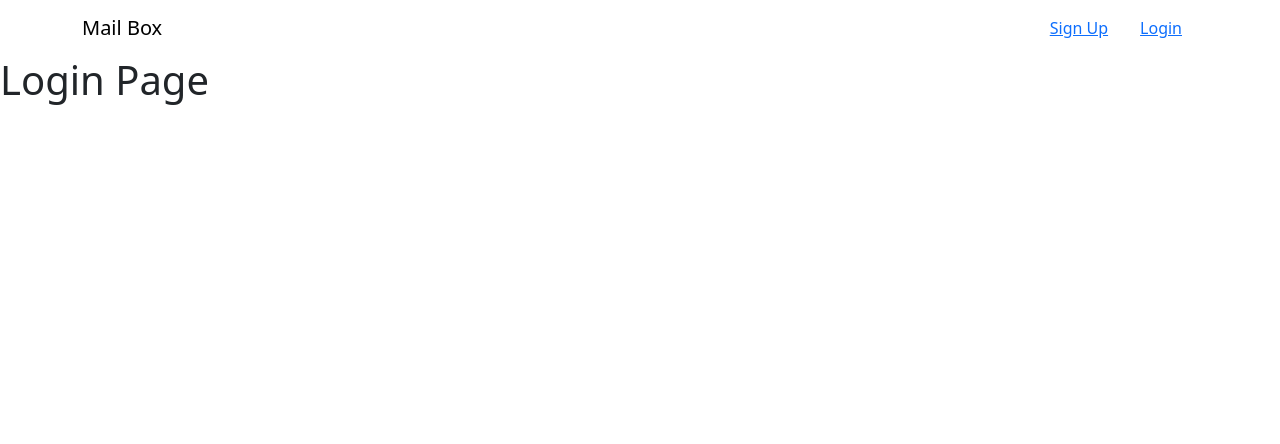
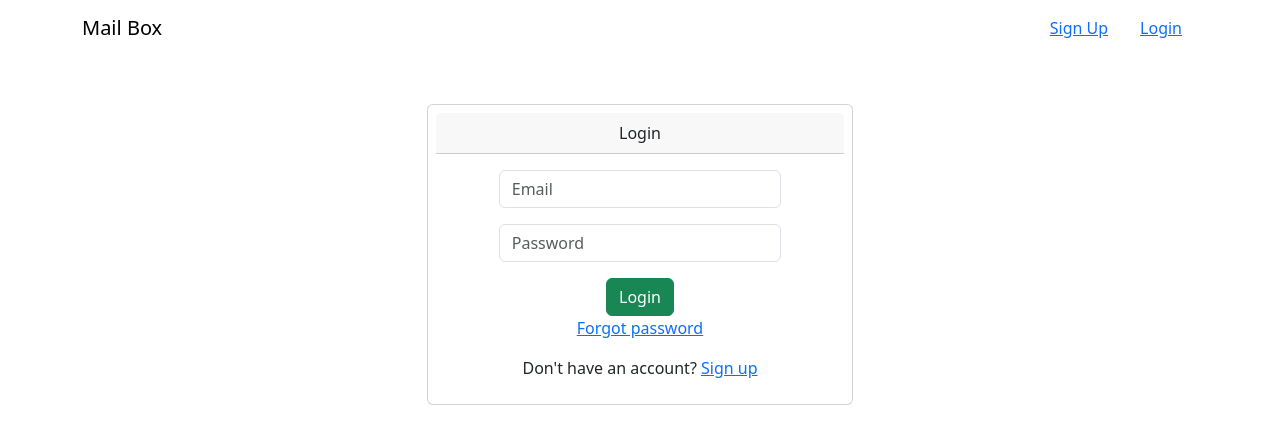
Before and after one commit to kesavaprasad08/mail-box-client, a React (Create React App) app: page /login in a window 1280 px wide. Shown: the top 444 px of the page. Built offline with nearby package versions, Linux system fonts and the light colour scheme.

Commit message:
login functionality added

```diff
--- a/package.json
+++ b/package.json
@@ -3,6 +3,7 @@
   "version": "0.1.0",
   "private": true,
   "dependencies": {
+    "@reduxjs/toolkit": "^1.9.5",
     "@testing-library/jest-dom": "^5.16.5",
     "@testing-library/react": "^13.4.0",
     "@testing-library/user-event": "^13.5.0",
@@ -10,7 +11,8 @@
     "react": "^18.2.0",
     "react-bootstrap": "^2.8.0",
     "react-dom": "^18.2.0",
-    "react-router-dom": "^6.14.0",
+    "react-redux": "^8.1.1",
+    "react-router-dom": "^5.3.4",
     "react-scripts": "5.0.1",
     "web-vitals": "^2.1.4"
   },
--- a/src/App.js
+++ b/src/App.js
@@ -1,21 +1,37 @@
+import { Route, Switch } from "react-router-dom";
 
-import { Route, Routes } from "react-router-dom";
 import "./App.css";
 import Header from "./layout/Header";
 import Login from "./pages/Login";
 import Signup from "./pages/SignUp";
 import HomePage from "./pages/HomePage";
+import { useSelector } from "react-redux";
+import MailBoxPage from "./pages/MailBoxPage";
+
 function App() {
+  const isLoggedIn = useSelector((state) => state.auth.isLoggedIn);
   return (
     <div>
-      <Header/>
-      <Routes>
-        <Route path="/login" element={<Login/>}></Route>
-        <Route path="/signup" element={<Signup/>}></Route>
-        <Route path='/' element={<HomePage/>}></Route>
+      <Header />
+      <Switch>
+        {!isLoggedIn && (
+          <Route path="/login">
+            <Login />
+          </Route>
+        )}
 
-      </Routes>
-
+        <Route path="/signup" exact>
+          <Signup />
+        </Route>
+        <Route path="/" exact>
+          <HomePage />
+        </Route>
+        {isLoggedIn && (
+          <Route path="/mailbox" exact>
+            <MailBoxPage />
+          </Route>
+        )}
+      </Switch>
     </div>
   );
 }
--- a/src/index.js
+++ b/src/index.js
@@ -7,13 +7,18 @@ import reportWebVitals from './reportWebVitals';
 import '../node_modules/bootstrap/dist/css/bootstrap.css';
 import { BrowserRouter } from 'react-router-dom';
 
+import { Provider } from "react-redux";
+
 import "bootstrap/dist/css/bootstrap.min.css";
+import store from './redux';
 
 const root = ReactDOM.createRoot(document.getElementById('root'));
 root.render(
   <React.StrictMode>
     <BrowserRouter>
+    <Provider store={store}>
     <App />
+    </Provider>
     </BrowserRouter>
   </React.StrictMode>
 );
--- a/src/layout/Header.js
+++ b/src/layout/Header.js
@@ -1,15 +1,24 @@
 import React from "react";
-import { Container, Nav, Navbar } from "react-bootstrap";
+import { Button, Container, Nav, Navbar } from "react-bootstrap";
 import { NavLink } from "react-router-dom";
+import { useDispatch } from "react-redux";
+import { authActions } from "../redux/auth";
+import { useSelector } from "react-redux/es/hooks/useSelector";
 
 const Header = () => {
+  const dispatch = useDispatch();
+  const isLoggedIn = useSelector(state => state.auth.isLoggedIn)
+  const logoutHandler = () => {
+dispatch(authActions.logout());
+  }
   return (
     <Navbar>
       <Container>
         <Navbar.Brand>Mail Box</Navbar.Brand>
         <Nav>
-          <NavLink className={" mx-3 "}  to={"./signup"}>Sign Up</NavLink>
-          <NavLink className={" mx-3 "}  to={"./login"}>Login</NavLink>
+        {!isLoggedIn && <NavLink className={" mx-3 "}  to={"./signup"}>Sign Up</NavLink>}
+          {!isLoggedIn && <NavLink className={" mx-3 "}  to={"./login"}>Login</NavLink>}
+          {isLoggedIn && <Button onClick={logoutHandler}>Logout</Button>}
         </Nav>
       </Container>
     </Navbar>
--- a/src/pages/HomePage.js
+++ b/src/pages/HomePage.js
@@ -1,6 +1,9 @@
 import React from "react";
+import { Link } from "react-router-dom/cjs/react-router-dom.min";
 
 const HomePage = () => {
-    return<h1>Home Page</h1>
+    return<h1>Home Page
+        <Link to='/mailbox'>hi</Link>
+    </h1>
 };
 export default HomePage;
--- a/src/pages/Login.js
+++ b/src/pages/Login.js
@@ -1,6 +1,89 @@
-import React from "react";
+import React, { useRef } from "react";
+import { Card, InputGroup, Form, Button } from "react-bootstrap";
+import { Link } from "react-router-dom";
+
+import { useHistory } from "react-router-dom/cjs/react-router-dom";
+
+import { useDispatch } from "react-redux";
+import { authActions } from "../redux/auth";
 
 const Login = () => {
-    return<h1>Login Page</h1>
+    const dispatch = useDispatch();
+  const emailInputRef = useRef();
+  const passwordInputRef= useRef();
+  const history = useHistory();
+  const signUpHandler = async (e) => {
+    e.preventDefault();
+    const url ='https://identitytoolkit.googleapis.com/v1/accounts:signInWithPassword?key=AIzaSyCEYNz1oMqQOyT79dWNaZfxSygfzf1sdmk';
+    fetch(url,{
+        method: "POST",
+    body: JSON.stringify({
+      email: emailInputRef.current.value,
+      password: passwordInputRef.current.value,
+      returnSecureToken: true,
+    }),
+    headers: {
+      "Content-Type": "application/json",
+    },
+  }).then((res)=>{
+    if(res.ok){
+
+    history.replace('/mailbox');
+        return res.json();
+    }
+    else{
+        return res.json().then(data => {
+            let errorMessage = "Authentication Failed!";
+
+            alert(errorMessage);
+            throw new Error(errorMessage);
+
+        })
+    }
+  })
+  .then((data)=> {
+    dispatch(authActions.login(data.idToken));
+  }).catch(err => {
+    alert(err.message);
+  })
+  };
+
+  return (
+    <Card className=" p-2 mx-auto text-center col-md-6 col-lg-4 mt-5">
+      <Card.Header>Login</Card.Header>
+      <Card.Body>
+        <Form>
+          <InputGroup className="mb-3 w-75 mx-auto">
+            <Form.Control
+              placeholder="Email"
+              required
+              ref={emailInputRef}
+              type="email"
+            />
+          </InputGroup>
+          <InputGroup variant={"password"} className="mb-3 w-75 mx-auto">
+            <Form.Control
+              placeholder="Password"
+              type="password"
+              required
+              ref={passwordInputRef}
+            />
+          </InputGroup>
+
+          {/* <Card.Title>Confirm Password</Card.Title> */}
+
+          <Button variant="success" onClick={signUpHandler} type={"submit"}>
+            Login
+          </Button>
+
+        </Form>
+        <Link to='/'>Forgot password</Link>
+      </Card.Body>
+      <p>
+        Don't have an account? <Link to={"/signup"}> Sign up</Link>
+      </p>
+    </Card>
+  );
 };
+
 export default Login;
--- /dev/null
+++ b/src/pages/MailBoxPage.js
@@ -0,0 +1,6 @@
+import React from "react";
+
+const MailBoxPage = () => {
+    return<h1>Welcome to Mail box !!!</h1>
+};
+export default MailBoxPage;
--- /dev/null
+++ b/src/redux/auth.js
@@ -0,0 +1,31 @@
+import { createSlice } from "@reduxjs/toolkit";
+
+const initialToken = localStorage.getItem('token');
+
+const initialAuthState = {
+    token:initialToken,
+    isLoggedIn:!!initialToken,
+};
+
+const authSlice =createSlice({
+    name:'auth',
+    initialState:initialAuthState,
+    reducers:{
+        login(state, action) {
+            state.token = action.token;
+            state.isLoggedIn = true;
+            localStorage.setItem("token", action.payload);
+            console.log("the user is successfully logged in");
+          },
+          logout(state) {
+            state.token = null;
+            state.isLoggedIn = false;
+            localStorage.removeItem("token");
+            console.log("the user is successfully logged out");
+          },
+    }
+});
+
+export const authActions = authSlice.actions;
+
+export default authSlice.reducer;
--- /dev/null
+++ b/src/redux/index.js
@@ -0,0 +1,9 @@
+import { configureStore } from "@reduxjs/toolkit";
+
+import authReducer from "./auth";
+
+const store = configureStore({
+  reducer: { auth: authReducer },
+});
+
+export default store;
```
Also changed, not shown: 1 other file (tests, documents, lock files or other folders).
